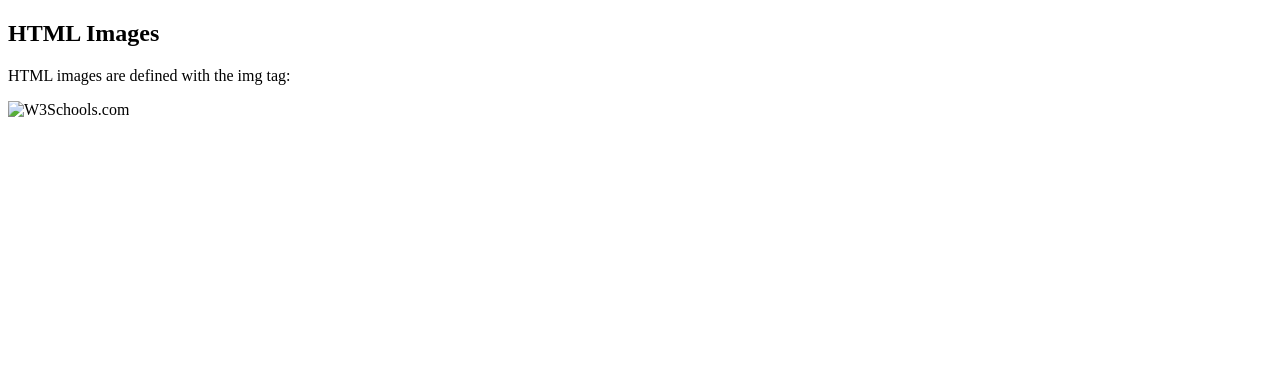
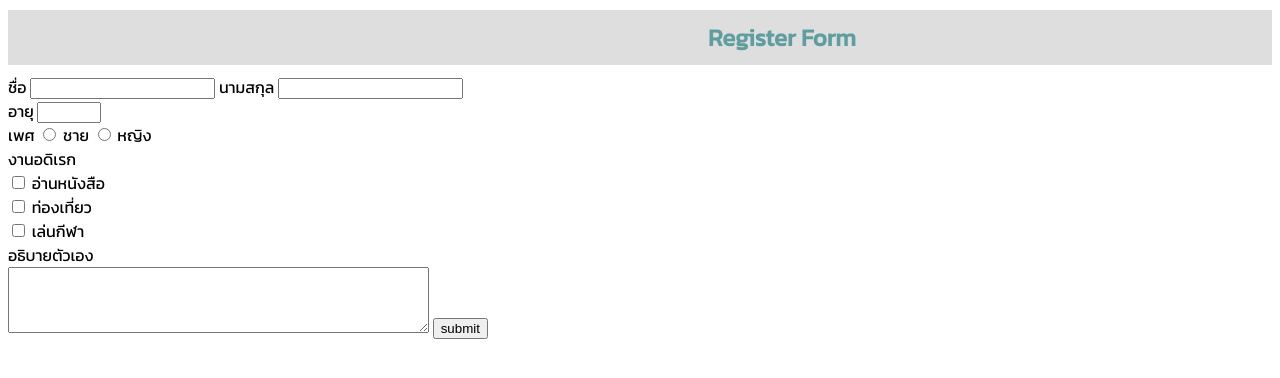
Before and after one commit to warut2548/241_820, a plain HTML site: page test.html in a window 1280 px wide. Drawn offline with Linux system fonts and the light colour scheme.

Commit message:
Update test.html

```diff
--- a/test.html
+++ b/test.html
@@ -1,11 +1,51 @@
 <!DOCTYPE html>
-<html>
+<html lang="en">
+<head>
+    <!-- ส่วนนี้ไม่แสดงออกไปในหน้าจอของ Browser -->
+    <meta charset="UTF-8">
+    <meta name="viewport" content="width=device-width, initial-scale=1.0">
+    <title>Document</title>
+    <style>
+        /* 1.แต่งใคร ? (id class DOM) 2.แต่งอะไร*/
+        #register {
+            font-size: 24px;
+            color: cadetblue;
+            font-weight: 800;
+            padding-top: 10px;
+            padding-bottom: 10px;
+            margin-top: 10px;
+            margin-bottom: 10px;
+            background-color: rgb(222, 222, 222);
+
+            padding-left: 700px;
+
+        }
+        @font-face {
+            font-family:'Kanit';
+            src: url('./Kanit/Kanit-Regular.ttf') format('truetype');
+        }
+        body {
+            font-family: 'Kanit' , sans-serif;
+        }
+    </style>
+</head>
 <body>
+   <!-- ส่วนที่แสดงออกไปในหน้า Browser -->
+   <!-- form -->
+    <div id="register">Register Form</div>
+    ชื่อ <input class="form" type="text"> </dr>
+    นามสกุล <input class="form" type="text"> <br>
+    อายุ <input class="form" type="number" min="0" max="150"> <br>
+    เพศ <input type="radio" name="gender" value="male"> ชาย
+           <input type="radio" name="gender" value="female"> หญิง<br>
 
-<h2>HTML Images</h2>
-<p>HTML images are defined with the img tag:</p>
+    งานอดิเรก <br>
+     <input type="checkbox" name="hobby" value="reading"> อ่านหนังสือ <br>
+     <input type="checkbox" name="hobby" value="traveling"> ท่องเที่ยว <br>
+     <input type="checkbox" name="hobby" value="sports"> เล่นกีฬา <br>
 
-<img src="w3schools.jpg" alt="W3Schools.com" width="104" height="142">
-
+    อธิบายตัวเอง <br>
+    <textarea rows="4" cols="50"></textarea> <dr>
+    <input type="submit" value="submit">
 </body>
 </html>
```
